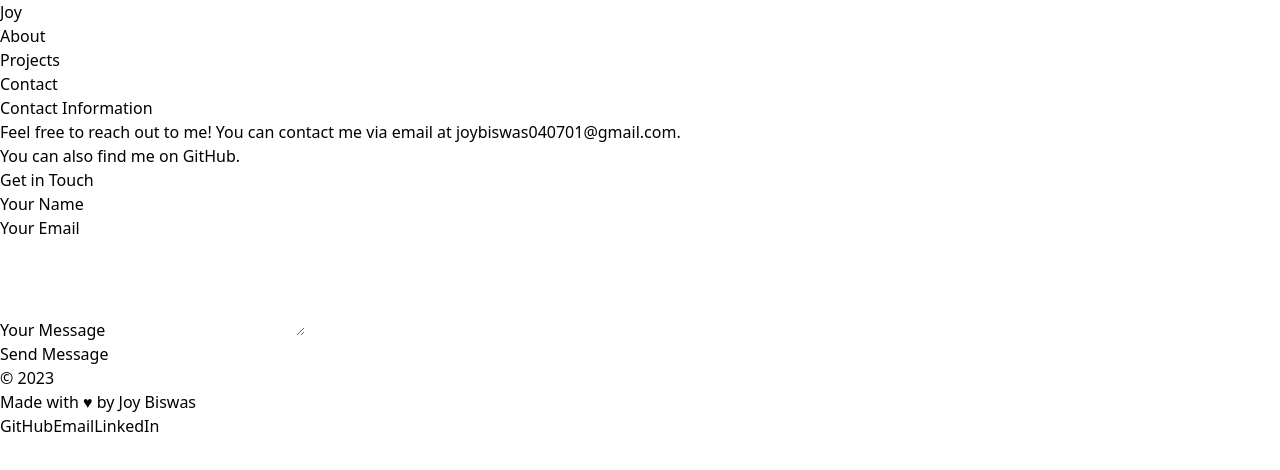
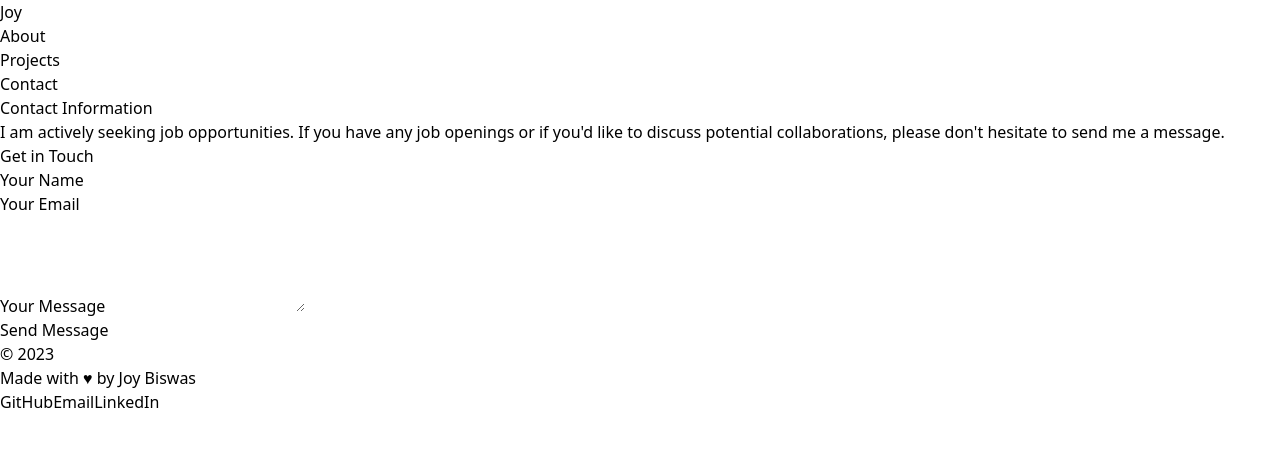
Before and after one commit to joybiswas007/portfolio-dev, a React (Vite) app: page /contact in a window 1280 px wide. Shown: the top 470 px of the page. Built offline with nearby package versions, Linux system fonts and the light colour scheme.

Commit message:
small fix in contact component

```diff
--- a/src/components/Contact.jsx
+++ b/src/components/Contact.jsx
@@ -1,4 +1,3 @@
-import { Link } from "react-router-dom";
 import Title from "./Title";
 import { user } from "./data/User";
 
@@ -13,28 +12,7 @@ const Contact = () => {
           <div>
             <h2 className="text-2xl font-semibold mb-4">Contact Information</h2>
             <p className="mb-4">
-              Feel free to reach out to me! You can contact me via email at{" "}
-              <Link
-                target="_blank"
-                rel="noopener noreferrer"
-                to={`mailto:${user.mail}`}
-                className="text-blue-400 hover:underline"
-              >
-                {user.mail}
-              </Link>
-              .
-            </p>
-            <p className="mb-4">
-              You can also find me on{" "}
-              <Link
-                target="_blank"
-                rel="noopener noreferrer"
-                to={user.github}
-                className="text-blue-400 hover:underline"
-              >
-                GitHub
-              </Link>
-              .
+              {user.about.third}{" "}
             </p>
           </div>
 
```
